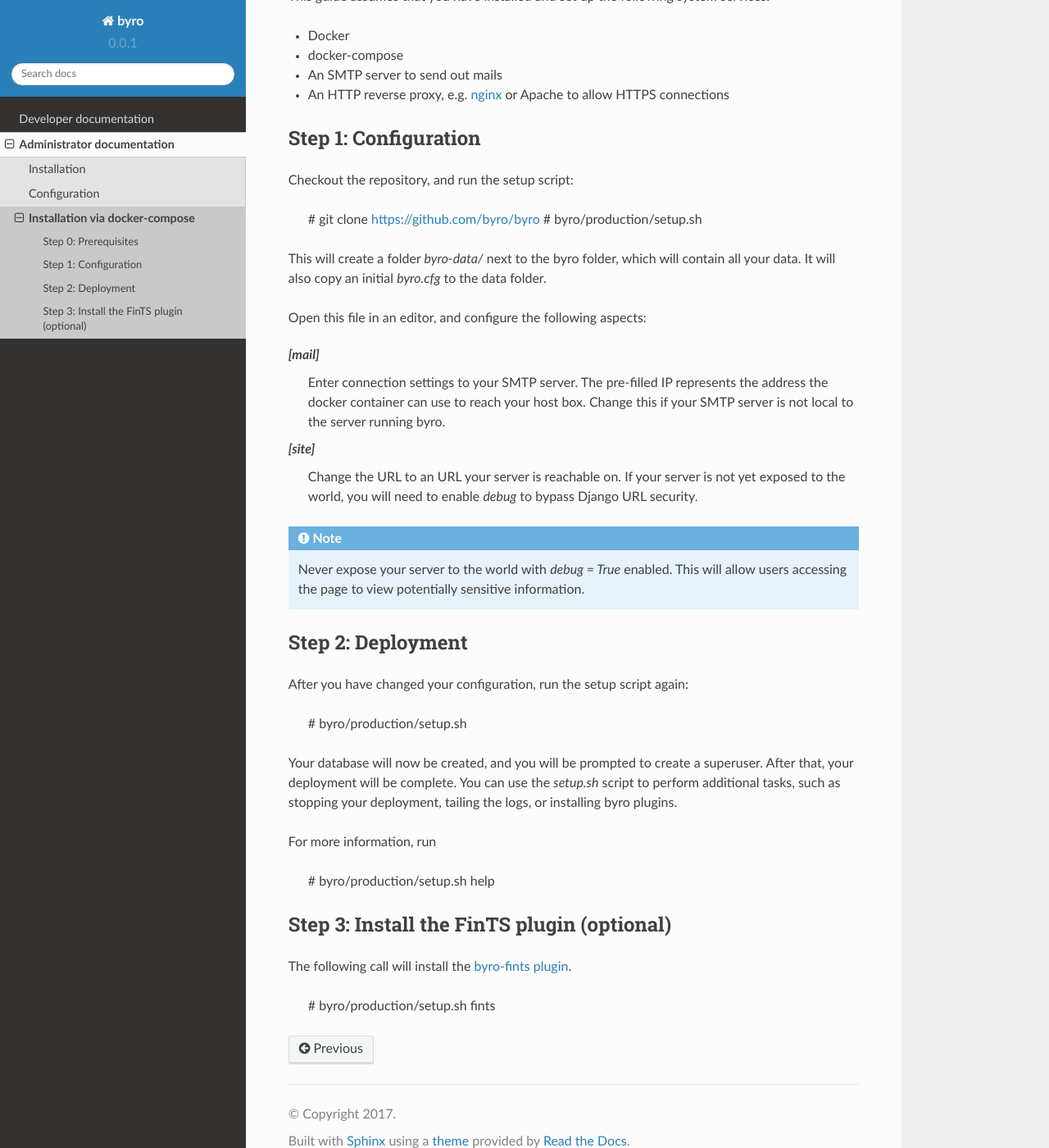
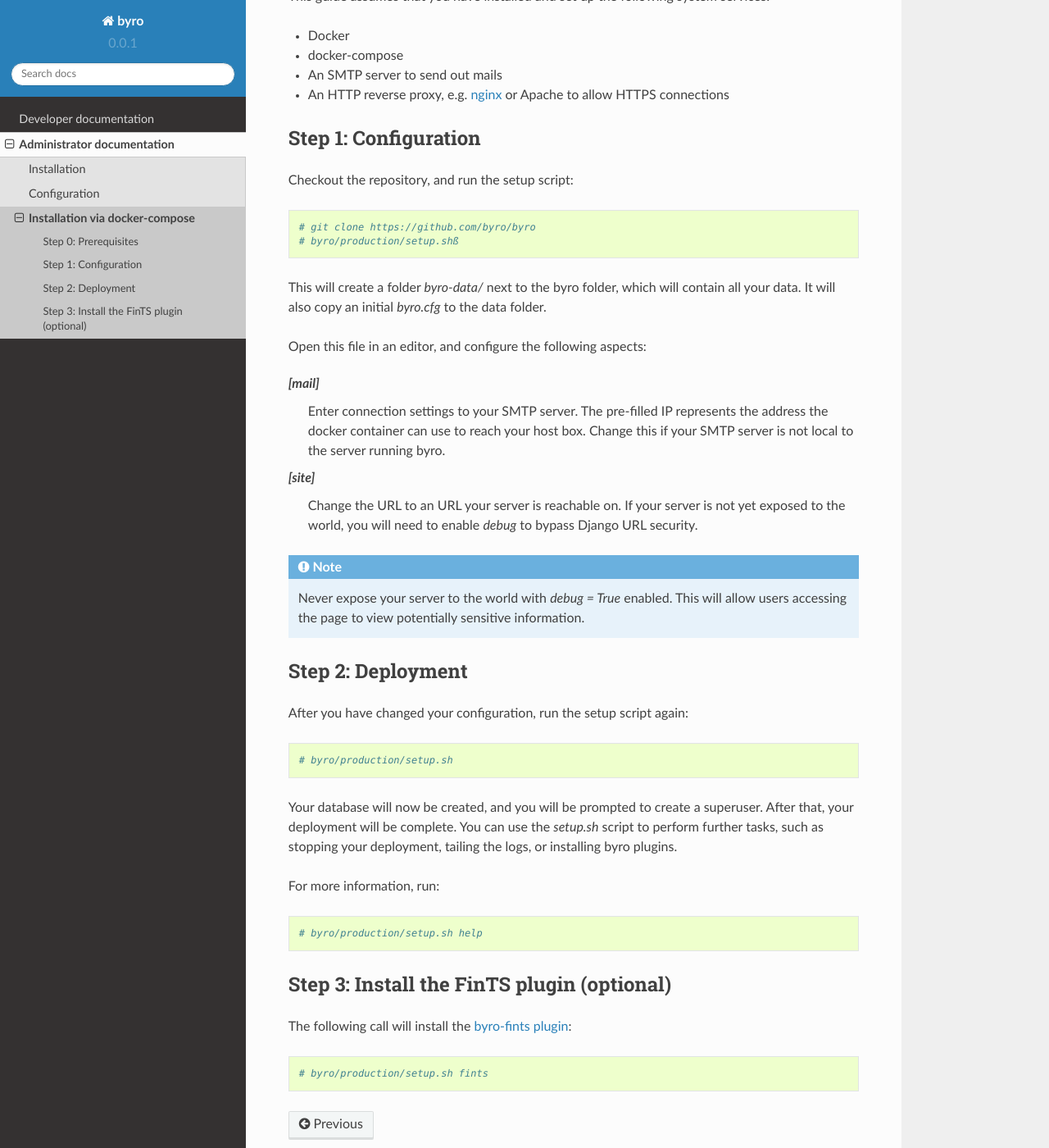
Before and after one commit to byro/byro, a Sphinx documentation site: the page built from docs/administrator/docker-compose.rst, in a window 1280 px wide and 1400 px high, scrolled down 429 px. Shown: the whole window at 82% size. Built offline with Sphinx 7.4.7 and the Read the Docs theme 2.0.0, drawn with Linux system fonts in a browser that asks for light colours; the version number is read from the project's files by our own code.

Commit message:
Minor fixes in documentation

```diff
--- a/docs/administrator/docker-compose.rst
+++ b/docs/administrator/docker-compose.rst
@@ -1,5 +1,5 @@
 Installation via docker-compose
-=============================
+===============================
 
 In the folder `production/` of the byro repository, you can find setup scripts
 and a `docker-compose.yml`, which will help you set up a production deployment of byro using docker.
@@ -20,10 +20,10 @@ This guide assumes that you have installed and set up the following system servi
 Step 1: Configuration
 ---------------------
 
-Checkout the repository, and run the setup script:
+Checkout the repository, and run the setup script::
 
-  # git clone https://github.com/byro/byro
-  # byro/production/setup.sh
+    # git clone https://github.com/byro/byro
+    # byro/production/setup.shß
 
 This will create a folder `byro-data/` next to the byro folder, which will
 contain all your data.
@@ -45,25 +45,25 @@ Open this file in an editor, and configure the following aspects:
           information.
 
 Step 2: Deployment
---------------------
+------------------
 
-After you have changed your configuration, run the setup script again:
+After you have changed your configuration, run the setup script again::
 
-  # byro/production/setup.sh
+    # byro/production/setup.sh
 
 Your database will now be created, and you will be prompted to create a superuser.
 After that, your deployment will be complete. You can use the `setup.sh` script
-to perform additional tasks, such as stopping your deployment, tailing the logs,
+to perform further tasks, such as stopping your deployment, tailing the logs,
 or installing byro plugins.
 
-For more information, run
+For more information, run::
 
-  # byro/production/setup.sh help
+    # byro/production/setup.sh help
 
 Step 3: Install the FinTS plugin (optional)
 -------------------------------------------
 
-The following call will install the `byro-fints plugin`_.
+The following call will install the `byro-fints plugin`_::
 
   # byro/production/setup.sh fints
 
--- a/docs/administrator/installation.rst
+++ b/docs/administrator/installation.rst
@@ -205,7 +205,7 @@ Next Steps: Updates
 
 .. warning:: While we try hard not to issue breaking updates, **please perform a backup before every upgrade**.
 
-To upgrade byro, please first read through our :ref:`changelog` and if
+To upgrade byro, please first read through our changelog and if
 available our release blog post to check for relevant update notes. Also, make
 sure you have a current backup.
 
```
